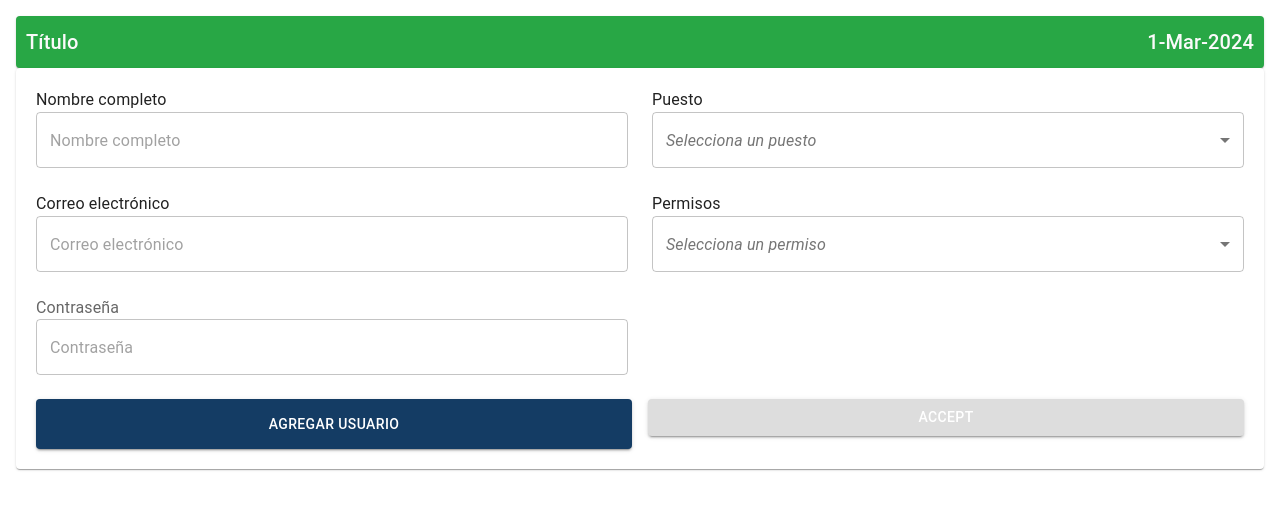
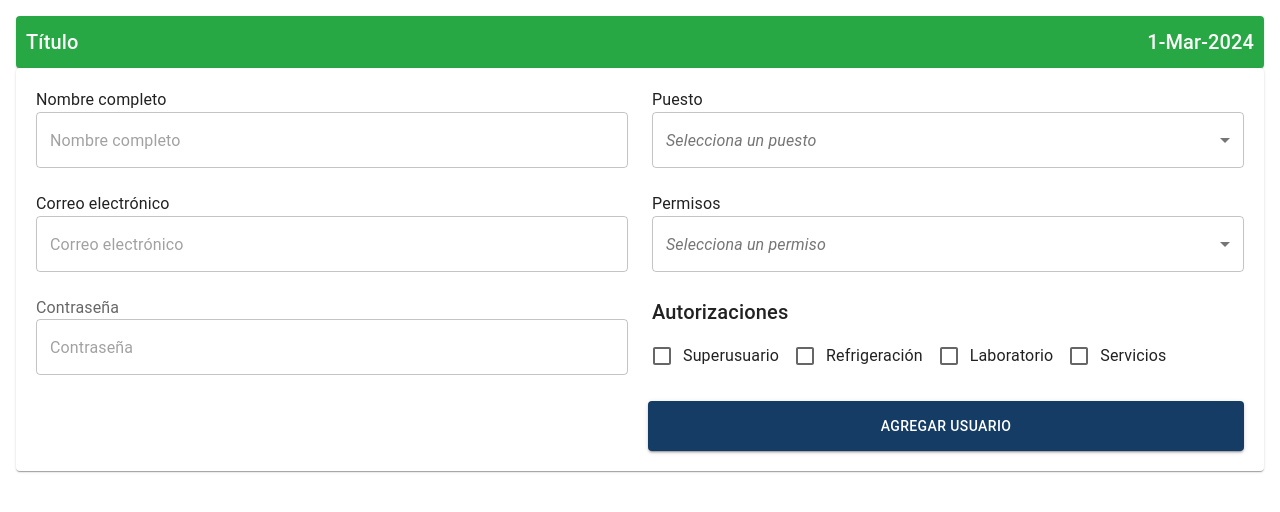
Before and after one commit to ocamarli/imbFront, a React (Create React App) app: page /AgregarUsuario in a window 1280 px wide. Shown: the top 512 px of the page. Built offline with nearby package versions, Linux system fonts and the light colour scheme.

Commit message:
fix usuarios

```diff
--- a/src/components/ComponentePestana.jsx
+++ b/src/components/ComponentePestana.jsx
@@ -1,14 +1,112 @@
-import React, { useState } from "react";
-import { Paper, Button, Grid } from "@mui/material";
+import React, { useEffect,useState, useCallback } from "react";
+import { CircularProgress, Paper, Button, Grid } from "@mui/material";
 import { useTheme } from "@mui/material/styles";
-const ComponentePestana = ({ tabs}) => {
+import { obtenerParametros } from "../api/axios";
+import { DataGrid } from "@mui/x-data-grid";
+function transformarDatos(parametros) {
+  console.log(parametros);
+  return parametros.map((parametro) => {
+    let tipoCampoData;
+    let unidadValor;
+    let rango;
+    let logicaFuncionamiento;
+    if (parametro.tipo_campo === "rango") {
+      unidadValor = parametro.unidad;
+      rango =
+        parametro.valor_min +
+        parametro.unidad +
+        " - " +
+        parametro.valor_max +
+        parametro.unidad;
+    } else if (parametro.tipo_campo === "opciones") {
+      unidadValor = "N.A";
+      rango = parametro.opciones
+        .map((opcion, index) => `${index + 1} |`)
+        .join(" ");
+      rango = "| " + rango;
+      logicaFuncionamiento = parametro.opciones
+        .map((opcion, index) => `${opcion.valor}-${opcion.nombre}`)
+        .join(", ");
+    } else {
+      tipoCampoData = "Tipo de campo no reconocido";
+      console.log(tipoCampoData);
+    }
+
+    return {
+      id: parametro.id_parametro,
+      descripcion: parametro.descripcion || "",
+      tipo_parameto: parametro.tipo_parametro || "",
+      rango: rango,
+      unidad: unidadValor,
+      grupo: parametro.grupo || "",
+      logicaFuncionamiento: logicaFuncionamiento,
+    };
+  });
+}
+const columns = [
+  { field: "id", headerName: "ID", flex: 0.4 },
+  {
+    field: "rango",
+    headerName: "Rango",
+    flex: 0.7,
+    editable: true,
+  },
+
+  {
+    field: "descripcion",
+    headerName: "Descripción",
+    flex: 2,
+    editable: true,
+  },
+
+  {
+    field: "tipo_parameto",
+    headerName: "Tipo de parámetro",
+    flex: 1,
+    editable: true,
+  },
+  {
+    field: "grupo",
+    headerName: "Grupo",
+    flex: 1,
+    editable: true,
+  },
+];
+
+const ComponentePestana = (props) => {
+  const { onResponse, tabs } = props;
   const [activeTab, setActiveTab] = useState(0);
+  const [isLoading, setIsLoading] = useState(false);
+  const [parametros, setParametros] = useState([]);
   const theme = useTheme();
   const handleTabChange = (index) => {
     setActiveTab(index);
+  };
+  const fetchparametros = useCallback(async () => {
+    try {
+      setIsLoading(true);
+      const tkn = JSON.parse(sessionStorage.getItem("ACCSSTKN"))?.access_token;
+      console.log(tkn);
+      if (tkn !== undefined) {
+        const json = await obtenerParametros(tkn);
+        console.log(json);
+        setParametros(json.parameters || []);
+        onResponse(json);
+        setIsLoading(false);
+      } else {
+        setParametros([]);
+        onResponse({ status: false, msg: "Unauthorized Access" });
+      }
+    } catch (error) {
+      setIsLoading(false);
+      onResponse({ status: false, msg: error });
+      console.error(error);
+    }
+  }, [setIsLoading, setParametros, onResponse]);
 
-  };
-
+  useEffect(() => {
+    fetchparametros();
+  }, [fetchparametros]);
   return (
     <Grid container spacing={3}>
       <Grid item xs={12}>
@@ -20,7 +118,10 @@ const ComponentePestana = ({ tabs}) => {
                 variant="contained"
                 onClick={() => handleTabChange(index)}
                 style={{
-                  backgroundColor: activeTab === index ? theme.palette.primary.main : "#cccccc",
+                  backgroundColor:
+                    activeTab === index
+                      ? theme.palette.primary.main
+                      : "#cccccc",
                   color: "white",
                   cursor: "pointer",
                 }}
@@ -31,9 +132,36 @@ const ComponentePestana = ({ tabs}) => {
           ) : (
             <p>No hay pestañas disponibles</p> // Mensaje de error si no hay datos en tabs
           )}
+
+          <Grid container spacing={3}>
+            <Grid item xs={12}>
+              {isLoading && ( // Agrega el loader condicionalmente
+                <Grid item xs={12} align="center">
+                  <CircularProgress size={50} />
+                </Grid>
+              )}
+              {parametros.length > 0 && (
+                <Grid xs={12} spacing={1}>
+                  <DataGrid
+                    rows={transformarDatos(parametros)}
+                    columns={columns}
+                    initialState={{
+                      pagination: {
+                        paginationModel: {
+                          pageSize: 10,
+                        },
+                      },
+                    }}
+                    pageSizeOptions={[10]}
+                    checkGridSelection
+                    disableRowSelectionOnClick
+                  />
+                </Grid>
+              )}
+            </Grid>
+          </Grid>
         </Paper>
       </Grid>
-
     </Grid>
   );
 };
--- a/src/pages/Recipes/AgregarPlantilla.jsx
+++ b/src/pages/Recipes/AgregarPlantilla.jsx
@@ -127,7 +127,6 @@ const AgregarPlantilla = (props) => {
         const json = await obtenerParametros(tkn);
         console.log(json);
         setParametros(json.parameters || []);
-        onResponse(json);
         setIsLoading(false);
       } else {
         setParametros([]);
@@ -135,7 +134,6 @@ const AgregarPlantilla = (props) => {
       }
     } catch (error) {
       setIsLoading(false);
-      onResponse({ status: false, msg: error });
       console.error(error);
     }
   }, [setIsLoading, setParametros, onResponse]);
@@ -387,7 +385,7 @@ const AgregarPlantilla = (props) => {
                 </Grid>
               </Grid>
               <Grid item xs={12}>
-              <ComponentePestana  tabs={tabs} ></ComponentePestana>
+              <ComponentePestana onResponse={onResponse} tabs={tabs} ></ComponentePestana>
               </Grid>
             </Grid>
           </form>
--- a/src/pages/Register/AgregarUsuario.jsx
+++ b/src/pages/Register/AgregarUsuario.jsx
@@ -1,6 +1,10 @@
 import { useForm } from "react-hook-form";
+import { useState } from "react";
 import {
   TextField,
+  FormGroup,
+  FormControlLabel,
+  Checkbox,
   Button,
   FormControl,
   Grid,
@@ -28,6 +32,19 @@ const onSubmit = (data) => {
 };
 
 const AgregarUsuario = () => {
+  const handleCheckboxChange = (event) => {
+    const { name, checked } = event.target;
+    setAutorizaciones((prevState) => ({
+      ...prevState,
+      [name]: checked,
+    }));
+  };
+  const [autorizaciones, setAutorizaciones] = useState({
+    superusuario: false,
+    refrigeracion: false,
+    laboratorio: false,
+    servicios: false,
+  });
   const {
     register,
 
@@ -136,12 +153,58 @@ const AgregarUsuario = () => {
                   placeholder="Contraseña"
                   variant="outlined"
                   error={errors.pwo ? true : false}
-                  helperText={
-                    errors.pwo ? "Este campo es requerido" : ""
-                  }
+                  helperText={errors.pwo ? "Este campo es requerido" : ""}
                 />
               </Grid>
-
+              <Grid item xs={6}>
+                <Typography variant="h6" gutterBottom>
+                  Autorizaciones
+                </Typography>
+                <FormControl component="fieldset">
+                  <FormGroup row>
+                    <FormControlLabel
+                      control={
+                        <Checkbox
+                          checked={autorizaciones.superusuario}
+                          onChange={handleCheckboxChange}
+                          name="superusuario"
+                        />
+                      }
+                      label="Superusuario"
+                    />
+                    <FormControlLabel
+                      control={
+                        <Checkbox
+                          checked={autorizaciones.refrigeracion}
+                          onChange={handleCheckboxChange}
+                          name="refrigeracion"
+                        />
+                      }
+                      label="Refrigeración"
+                    />
+                    <FormControlLabel
+                      control={
+                        <Checkbox
+                          checked={autorizaciones.laboratorio}
+                          onChange={handleCheckboxChange}
+                          name="laboratorio"
+                        />
+                      }
+                      label="Laboratorio"
+                    />
+                    <FormControlLabel
+                      control={
+                        <Checkbox
+                          checked={autorizaciones.servicios}
+                          onChange={handleCheckboxChange}
+                          name="servicios"
+                        />
+                      }
+                      label="Servicios"
+                    />
+                  </FormGroup>
+                </FormControl>
+              </Grid>
               <Grid item xs={12}>
                 <Grid container sx={{ justifyContent: "flex-end" }} spacing={2}>
                   <Grid item xs={6}>
@@ -152,17 +215,6 @@ const AgregarUsuario = () => {
                       fullWidth
                     >
                       Agregar usuario
-                    </Button>
-                  </Grid>
-
-                  <Grid item xs={6}>
-                    <Button
-                      variant="contained"
-                      type="submit"
-                      fullWidth
-                      sx={{ backgroundColor: "#dddddd" }}
-                    >
-                      Accept
                     </Button>
                   </Grid>
                 </Grid>
--- a/src/pages/Register/ListaUsuarios.jsx
+++ b/src/pages/Register/ListaUsuarios.jsx
@@ -7,7 +7,7 @@ import {Grid,  Paper, Divider, List, ListItem, ListItemText, IconButton, Avatar,
 import EditIcon from "@mui/icons-material/ModeEdit";
 import AddIcon from "@mui/icons-material/Add";
 import { obtenerUsuarios } from "../../api/axios";
-
+import {CircularProgress} from "@mui/material";
 
 const handleClickAgregarUsuario = () => {
     window.open(
@@ -18,7 +18,7 @@ const handleClickAgregarUsuario = () => {
   };
 const ListaUsuarios = (props) => {
 
-  const [ setIsLoading] = useState(false);
+  const [ isLoading, setIsLoading] = useState(false);
   const [usuarios, setUsuarios] = useState([]);
   const { onResponse } = props;
   const cObtenerUsuarios = useCallback(async () => {
@@ -44,6 +44,11 @@ const ListaUsuarios = (props) => {
   return (
     <Grid container padding={2}  sx={{ height: "calc(100vh)"}}>
       <Grid item xs={12}>
+            {isLoading && ( // Agrega el loader condicionalmente
+                    <Grid item xs={12} align="center">
+                      <CircularProgress size={50} />
+                    </Grid>
+                  )}
         <HeaderContent></HeaderContent>
         <Paper style={{ padding: 10 }}>
           <Grid container spacing={0}>
```
